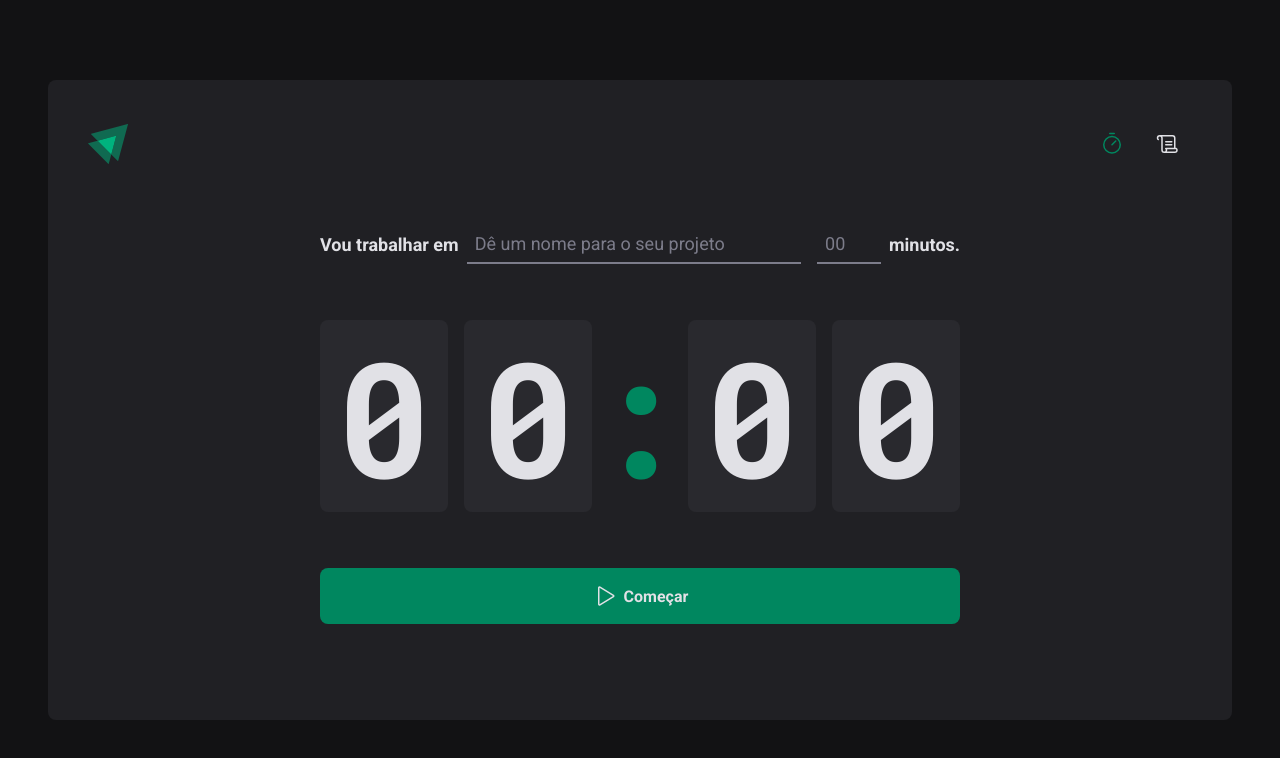
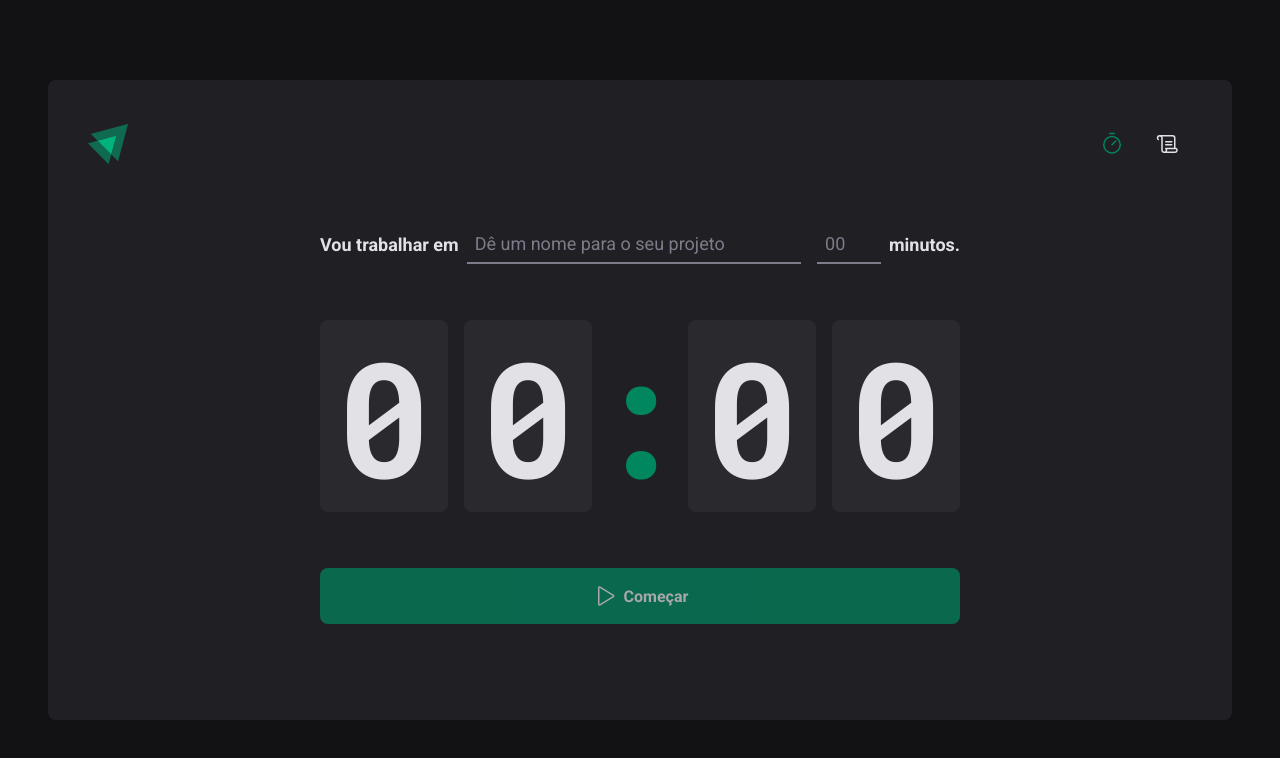
Before and after one commit to m1caelvr/Pomodoro-Timer, a React (Vite) app: page / in a window 1280 px wide. Shown: the top 758 px of the page. Built offline with nearby package versions, Linux system fonts and the light colour scheme.

Commit message:
Validation

```diff
--- a/package.json
+++ b/package.json
@@ -10,11 +10,14 @@
     "preview": "vite preview"
   },
   "dependencies": {
+    "@hookform/resolvers": "^3.9.0",
     "@phosphor-icons/react": "^2.1.7",
     "react": "^18.3.1",
     "react-dom": "^18.3.1",
+    "react-hook-form": "^7.52.2",
     "react-router-dom": "^6.26.1",
-    "styled-components": "^6.1.12"
+    "styled-components": "^6.1.12",
+    "zod": "^3.23.8"
   },
   "devDependencies": {
     "@eslint/js": "^9.9.0",
--- a/src/pages/Home/index.tsx
+++ b/src/pages/Home/index.tsx
@@ -1,4 +1,9 @@
 import { Play } from "@phosphor-icons/react";
+import { useForm } from "react-hook-form";
+
+import { zodResolver } from "@hookform/resolvers/zod";
+import * as zod from "zod";
+
 import {
     CountdownContainer,
     FormContainer,
@@ -9,10 +14,30 @@ import {
     TaskInput
 } from "./styles";
 
+const newCycleFormValidationSchema = zod.object({
+    task: zod.string().min(1, 'Informe a tarefa'),
+    minutesAmount: zod
+        .number()
+        .min(5, 'O ciclo precisa ser de no mínimo 5 minutos.')
+        .max(60, 'O ciclo precisa ser de no maximo 60 minutos.'),
+})
 export function Home() {
+    const { register, handleSubmit, watch } = useForm({
+        resolver: zodResolver(newCycleFormValidationSchema),
+    });
+
+    function handleCreateNewCycle(data: any) {
+        console.log(data)
+    }
+
+    const task = watch('task')
+    const minutesAmount = watch('minutesAmount')
+
+    const isSubmitDisabled = !task || !minutesAmount
+
     return (
         <HomeContainer>
-            <form action="">
+            <form onSubmit={handleSubmit(handleCreateNewCycle)} action="">
                 <FormContainer>
                     <label htmlFor="task">Vou trabalhar em</label>
                     <TaskInput
@@ -20,7 +45,9 @@ export function Home() {
                         list="task-suggestions"
                         type="text"
                         id="task"
+                        {...register('task')}
                     />
+
                     <datalist id="task-suggestions">
                         <option value="Manhã" />
                         <option value="Projeto 1" />
@@ -36,6 +63,7 @@ export function Home() {
                         step={5}
                         min={5}
                         max={60}
+                        {...register('minutesAmount', {valueAsNumber: true})}
                     />
 
                     <span>minutos.</span>
@@ -49,7 +77,7 @@ export function Home() {
                     <span>0</span>
                 </CountdownContainer>
 
-                <StartCountdownButton type="submit">
+                <StartCountdownButton disabled={isSubmitDisabled} type="submit">
                     <Play size={24} />
                     Começar
                 </StartCountdownButton>
--- a/src/pages/Home/styles.ts
+++ b/src/pages/Home/styles.ts
@@ -109,7 +109,9 @@ export const StartCountdownButton = styled.button`
     background: ${props => props.theme["green-500"]};
     color: ${props => props.theme["gray-100"]};
 
-    transition: background 0.2s;
+    transition:
+        opacity 0.2s,
+        background 0.2s;
 
     &:disabled {
         opacity: 0.7;
```
Also changed, not shown: 1 other file (tests, documents, lock files or other folders).
